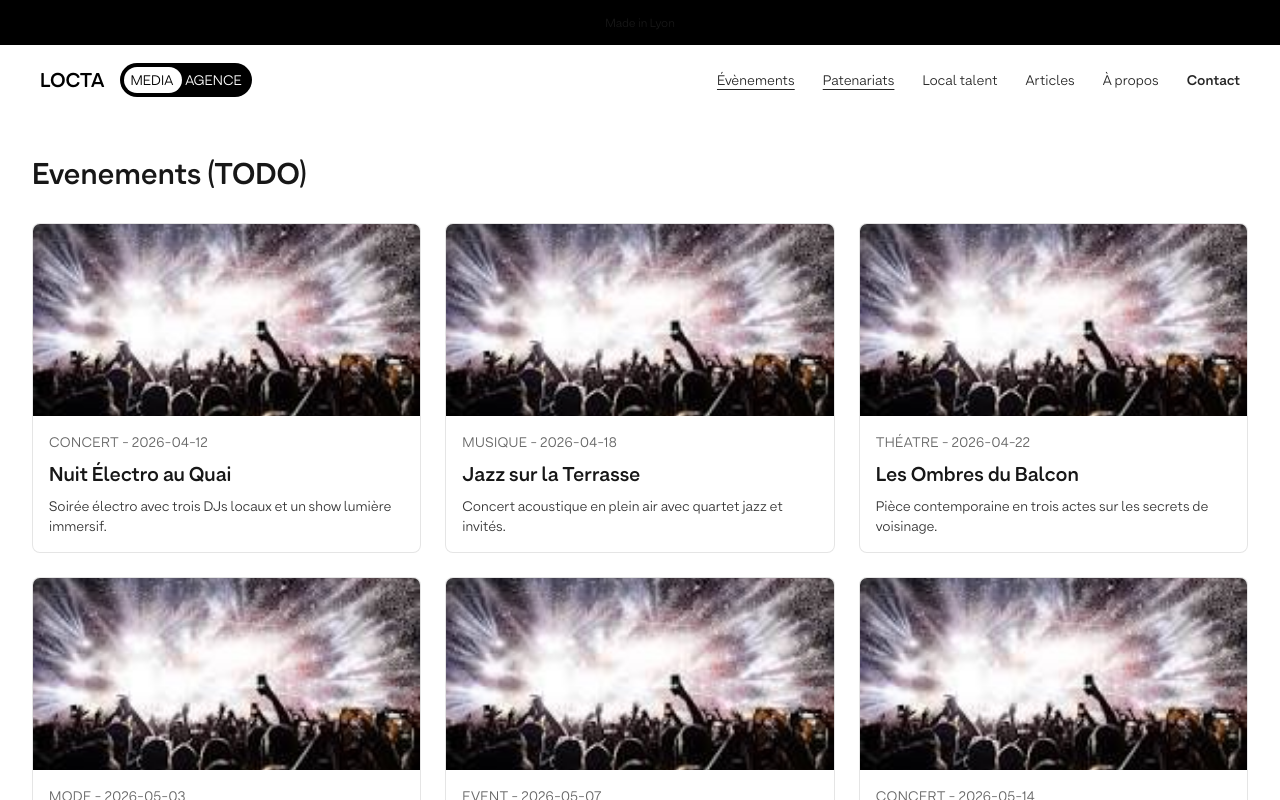
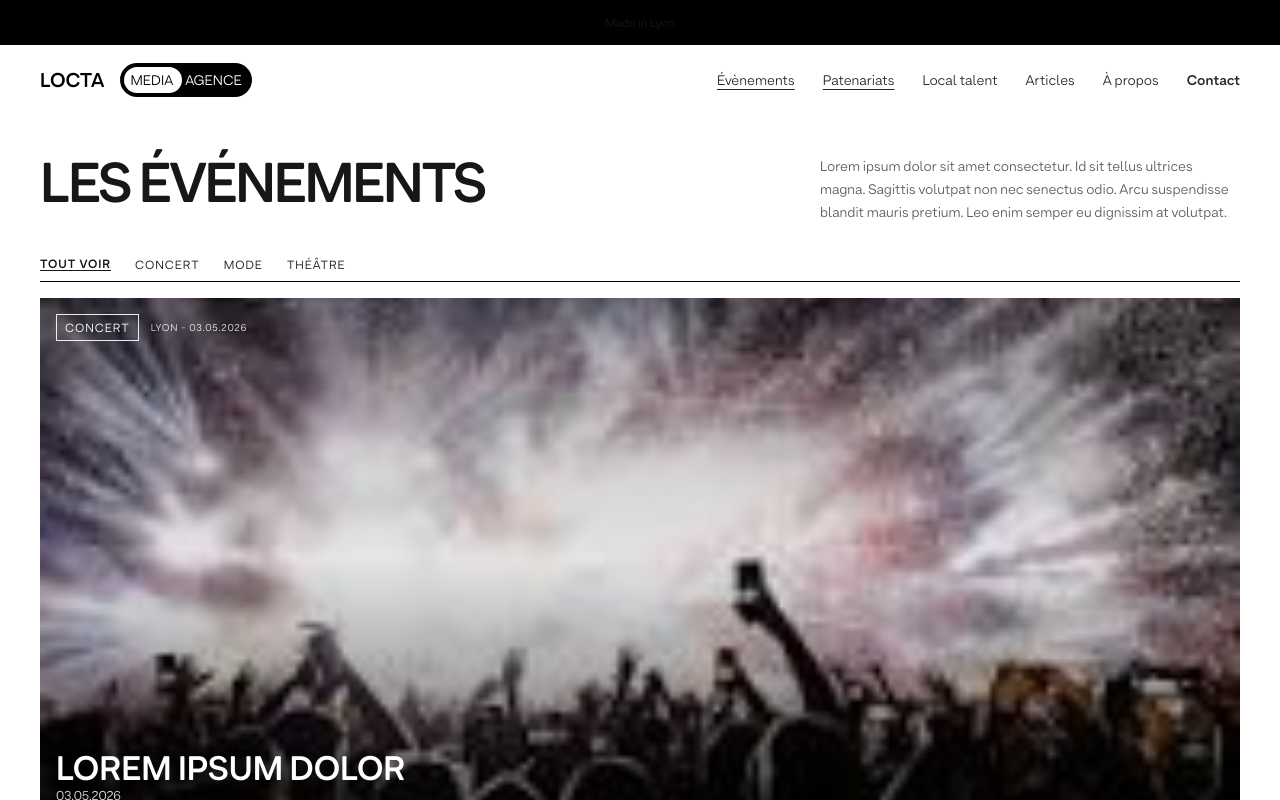
Before and after one commit to locta-agence/locta-new-front, a Next.js app: page /media/evenement in a window 1280 px wide. Shown: the top 800 px of the page. Built offline with nearby package versions, Linux system fonts and the light colour scheme.

Commit message:
Feato(fronto) : WIP page event

```diff
--- a/app/components/Header.tsx
+++ b/app/components/Header.tsx
@@ -119,7 +119,7 @@ export default function Header() {
         {/* Right: nav links */}
         <ul className="flex gap-7 text-sm text-neutral-800 items-center">
           {activeMenu.map((item) => (
-            <li key={item.href}>
+            <li key={`${item.href}-${item.label}`}>
               <Link
                 href={item.href}
                 className={`hover:text-black transition ${
--- a/app/media/evenement/page.tsx
+++ b/app/media/evenement/page.tsx
@@ -1,36 +1,150 @@
+"use client";
+
 import Image from "next/image";
+import { useMemo, useState, type CSSProperties } from "react";
 import { events } from "@/data/events";
 
-export default function Page() {
+const typeTextStyle: CSSProperties = {
+  fontFamily: 'var(--Text, "Armin Soft")',
+  fontSize: "12px",
+  lineHeight: "normal",
+  letterSpacing: "0.08em",
+  textTransform: "uppercase",
+};
+
+const semiboldHeadingStyle: CSSProperties = {
+  fontFamily: 'var(--Heading, "Armin Soft")',
+  fontWeight: 600,
+};
+
+function formatDate(date: string) {
+  const parsedDate = new Date(`${date}T00:00:00`);
+
+  if (Number.isNaN(parsedDate.getTime())) {
+    return date;
+  }
+
+  return parsedDate.toLocaleDateString("fr-FR").replaceAll("/", ".");
+}
+
+function EventCard({
+  event,
+  isFeatured = false,
+}: {
+  event: (typeof events)[number];
+  isFeatured?: boolean;
+}) {
   return (
-    <main className="px-8 py-10">
-      <h1 className="text-3xl font-bold mb-8">Evenements (TODO)</h1>
-
-      <section className="grid gap-6 sm:grid-cols-2 lg:grid-cols-3">
-        {events.map((event) => (
     <article
-            key={event.id}
-            className="overflow-hidden rounded-lg border border-black/10 bg-white"
+      className={`group relative overflow-hidden bg-black text-white ${
+        isFeatured ? "h-[430px] sm:h-[520px]" : "h-[420px] sm:h-[560px]"
+      }`}
     >
-            <div className="relative h-48 w-full">
       <Image
         src={event.image}
         alt={event.titre}
         fill
-                className="object-cover"
+        className="object-cover transition-transform duration-500 group-hover:scale-[1.02]"
+        priority={isFeatured}
       />
+
+      <div className="absolute inset-0 bg-gradient-to-t from-black/60 via-black/10 to-black/30" />
+
+      <div className="absolute left-3 top-3 flex items-center gap-3 sm:left-4 sm:top-4">
+        <span
+          className="border border-white/90 px-2 py-1 leading-none"
+          style={typeTextStyle}
+        >
+          {event.type}
+        </span>
+        <span className="text-[10px] uppercase tracking-[0.08em] text-white/85">
+          Lyon - {formatDate(event.date)}
+        </span>
       </div>
 
-            <div className="p-4">
-              <p className="text-sm uppercase tracking-wide text-black/60">
-                {event.type} - {event.date}
-              </p>
-              <h2 className="mt-2 text-xl font-semibold">{event.titre}</h2>
-              <p className="mt-2 text-sm text-black/80">{event.description}</p>
+      <div className="absolute bottom-3 left-3 sm:bottom-4 sm:left-4">
+        <h2
+          className={`uppercase leading-none ${
+            isFeatured ? "text-3xl sm:text-[34px]" : "text-[28px] sm:text-[32px]"
+          }`}
+          style={semiboldHeadingStyle}
+        >
+          {event.titre}
+        </h2>
+        <p className="mt-1 text-[13px] leading-none text-white/85">{formatDate(event.date)}</p>
       </div>
     </article>
+  );
+}
+
+export default function Page() {
+  const eventFilters = useMemo(
+    () => ["Tout voir", ...Array.from(new Set(events.map((event) => event.type)))],
+    [],
+  );
+  const [selectedType, setSelectedType] = useState(eventFilters[0]);
+
+  const filteredEvents = useMemo(
+    () =>
+      selectedType === "Tout voir"
+        ? events
+        : events.filter((event) => event.type === selectedType),
+    [selectedType],
+  );
+
+  const featuredEvent = filteredEvents[0];
+  const portraitEvents = filteredEvents.slice(1, 3);
+
+  return (
+    <main className="px-4 pb-14 pt-10 sm:px-8 lg:px-10">
+      <div className="mx-auto w-full max-w-[1320px]">
+        <header className="mb-8 flex flex-col gap-6 lg:flex-row lg:items-start lg:justify-between">
+          <h1
+            className="text-[42px] uppercase leading-[0.95] tracking-[-0.04em] sm:text-[56px]"
+            style={semiboldHeadingStyle}
+          >
+            LES ÉVÉNEMENTS
+          </h1>
+          <p className="max-w-[420px] text-sm leading-relaxed text-black/65">
+            Lorem ipsum dolor sit amet consectetur. Id sit tellus ultrices
+            magna. Sagittis volutpat non nec senectus odio. Arcu suspendisse
+            blandit mauris pretium. Leo enim semper eu dignissim at volutpat.
+          </p>
+        </header>
+
+        <nav className="mb-4 flex flex-wrap gap-x-6 gap-y-2 border-b border-black pb-2">
+          {eventFilters.map((filter) => (
+            <button
+              key={filter}
+              type="button"
+              className={`underline-offset-2 ${
+                selectedType === filter ? "font-semibold underline" : ""
+              }`}
+              style={{
+                ...typeTextStyle,
+                fontFamily:
+                  selectedType === filter
+                    ? 'var(--Heading, "Armin Soft")'
+                    : 'var(--Text, "Armin Soft")',
+                fontWeight: selectedType === filter ? 600 : 400,
+              }}
+              onClick={() => setSelectedType(filter)}
+            >
+              {filter}
+            </button>
           ))}
+        </nav>
+
+        <section className="space-y-1.5">
+          {featuredEvent ? <EventCard event={featuredEvent} isFeatured /> : null}
+
+          <div className="grid gap-1.5 md:grid-cols-2">
+            {portraitEvents.map((event) => (
+              <EventCard key={event.id} event={event} />
+            ))}
+          </div>
         </section>
+      </div>
     </main>
   );
 }
--- a/data/events.ts
+++ b/data/events.ts
@@ -1,171 +1,35 @@
-type Event = {
+export type Event = {
   id: string;
   type: string;
   image: string;
   titre: string;
   date: string;
   description: string;
-}
+};
 
 export const events: Event[] = [
   {
     id: "evt-001",
-    type: "concert",
+    type: "Concert",
     image: "/images/events/event_1.jpg",
-    titre: "Nuit Électro au Quai",
-    date: "2026-04-12",
-    description: "Soirée électro avec trois DJs locaux et un show lumière immersif.",
+    titre: "LOREM IPSUM DOLOR",
+    date: "2026-05-03",
+    description: "Concert live avec lumière scénographique et ambiance immersive.",
   },
   {
     id: "evt-002",
-    type: "musique",
-    image: "/images/events/event_1.jpg",
-    titre: "Jazz sur la Terrasse",
-    date: "2026-04-18",
-    description: "Concert acoustique en plein air avec quartet jazz et invités.",
+    type: "Mode",
+    image: "/images/events/event_portrait.jpg",
+    titre: "LOREM IPSUM DOLOR",
+    date: "2026-05-03",
+    description: "Session photo et performance artistique en format intimiste.",
   },
   {
     id: "evt-003",
-    type: "théatre",
-    image: "/images/events/event_1.jpg",
-    titre: "Les Ombres du Balcon",
-    date: "2026-04-22",
-    description: "Pièce contemporaine en trois actes sur les secrets de voisinage.",
-  },
-  {
-    id: "evt-004",
-    type: "mode",
-    image: "/images/events/event_1.jpg",
-    titre: "Défilé Printemps Urbain",
+    type: "Théâtre",
+    image: "/images/events/event_portrait.jpg",
+    titre: "LOREM IPSUM DOLOR",
     date: "2026-05-03",
-    description: "Présentation de créateurs émergents autour du streetwear chic.",
-  },
-  {
-    id: "evt-005",
-    type: "event",
-    image: "/images/events/event_1.jpg",
-    titre: "Marché des Créateurs",
-    date: "2026-05-07",
-    description: "Stands artisanaux, ateliers DIY et food trucks toute la journée.",
-  },
-  {
-    id: "evt-006",
-    type: "concert",
-    image: "/images/events/event_1.jpg",
-    titre: "Rock au Hangar 9",
-    date: "2026-05-14",
-    description: "Soirée rock indé avec deux groupes français et une première partie.",
-  },
-  {
-    id: "evt-007",
-    type: "musique",
-    image: "/images/events/event_1.jpg",
-    titre: "Piano & Chandelles",
-    date: "2026-05-20",
-    description: "Récital intimiste de piano dans une ambiance à la bougie.",
-  },
-  {
-    id: "evt-008",
-    type: "théatre",
-    image: "/images/events/event_1.jpg",
-    titre: "Comédie de Boulevard",
-    date: "2026-05-26",
-    description: "Une comédie rythmée autour d’un malentendu familial.",
-  },
-  {
-    id: "evt-009",
-    type: "mode",
-    image: "/images/events/event_1.jpg",
-    titre: "Atelier Styling Express",
-    date: "2026-06-02",
-    description: "Session pratique pour apprendre à créer 5 looks avec 10 pièces.",
-  },
-  {
-    id: "evt-010",
-    type: "event",
-    image: "/images/events/event_1.jpg",
-    titre: "Cinéma Plein Air",
-    date: "2026-06-08",
-    description: "Projection d’un classique culte suivie d’un débat avec un critique.",
-  },
-  {
-    id: "evt-011",
-    type: "concert",
-    image: "/images/events/event_1.jpg",
-    titre: "Battle Hip-Hop Live",
-    date: "2026-06-12",
-    description: "Showcase rap, dance battle et open mic en fin de soirée.",
-  },
-  {
-    id: "evt-012",
-    type: "musique",
-    image: "/images/events/event_1.jpg",
-    titre: "Escales Sonores",
-    date: "2026-06-19",
-    description: "Voyage musical entre afrobeat, flamenco et percussions brésiliennes.",
-  },
-  {
-    id: "evt-013",
-    type: "théatre",
-    image: "/images/events/event_1.jpg",
-    titre: "Nuit d’Impro",
-    date: "2026-06-24",
-    description: "Match d’impro interactif avec thèmes tirés au sort par le public.",
-  },
-  {
-    id: "evt-014",
-    type: "mode",
-    image: "/images/events/event_1.jpg",
-    titre: "Pop-Up Vintage",
-    date: "2026-07-01",
-    description: "Sélection de pièces années 80/90 et conseils relooking sur place.",
-  },
-  {
-    id: "evt-015",
-    type: "event",
-    image: "/images/events/event_1.jpg",
-    titre: "Festival Street Food",
-    date: "2026-07-05",
-    description: "Cuisine du monde, concours de recettes et DJ set en clôture.",
-  },
-  {
-    id: "evt-016",
-    type: "concert",
-    image: "/images/events/event_1.jpg",
-    titre: "Symphonie Urbaine",
-    date: "2026-07-11",
-    description: "Orchestre et beatmakers réunis pour une performance hybride.",
-  },
-  {
-    id: "evt-017",
-    type: "musique",
-    image: "/images/events/event_1.jpg",
-    titre: "Folk au Bord de l’Eau",
-    date: "2026-07-16",
-    description: "Concert folk en coucher de soleil avec ambiance chill.",
-  },
-  {
-    id: "evt-018",
-    type: "théatre",
-    image: "/images/events/event_1.jpg",
-    titre: "Scène Jeune Public",
-    date: "2026-07-22",
-    description: "Spectacle familial mêlant marionnettes, chant et narration.",
-  },
-  {
-    id: "evt-019",
-    type: "mode",
-    image: "/images/events/event_1.jpg",
-    titre: "Fashion Talk & Networking",
-    date: "2026-07-28",
-    description: "Table ronde sur la mode durable suivie d’un temps de networking.",
-  },
-  {
-    id: "evt-020",
-    type: "event",
-    image: "/images/events/event_1.jpg",
-    titre: "Summer Closing Party",
-    date: "2026-08-02",
-    description: "Événement de clôture avec live band, animations et surprises.",
+    description: "Expérience scénique contemporaine avec direction artistique marquée.",
   },
 ];
```
Also changed, not shown: public/images/events/event_portrait.jpg (added). Lines whose indentation alone changed are shown as unchanged.
